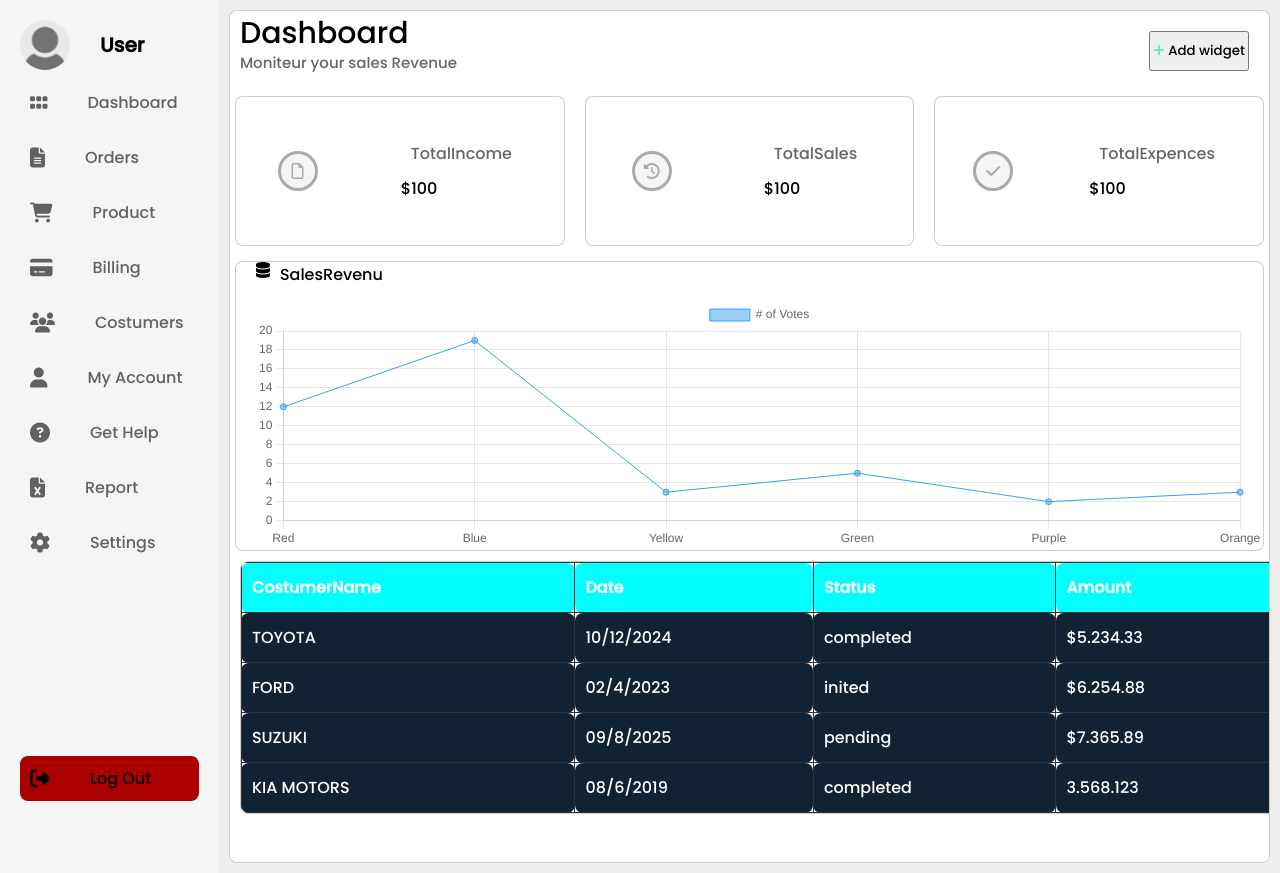
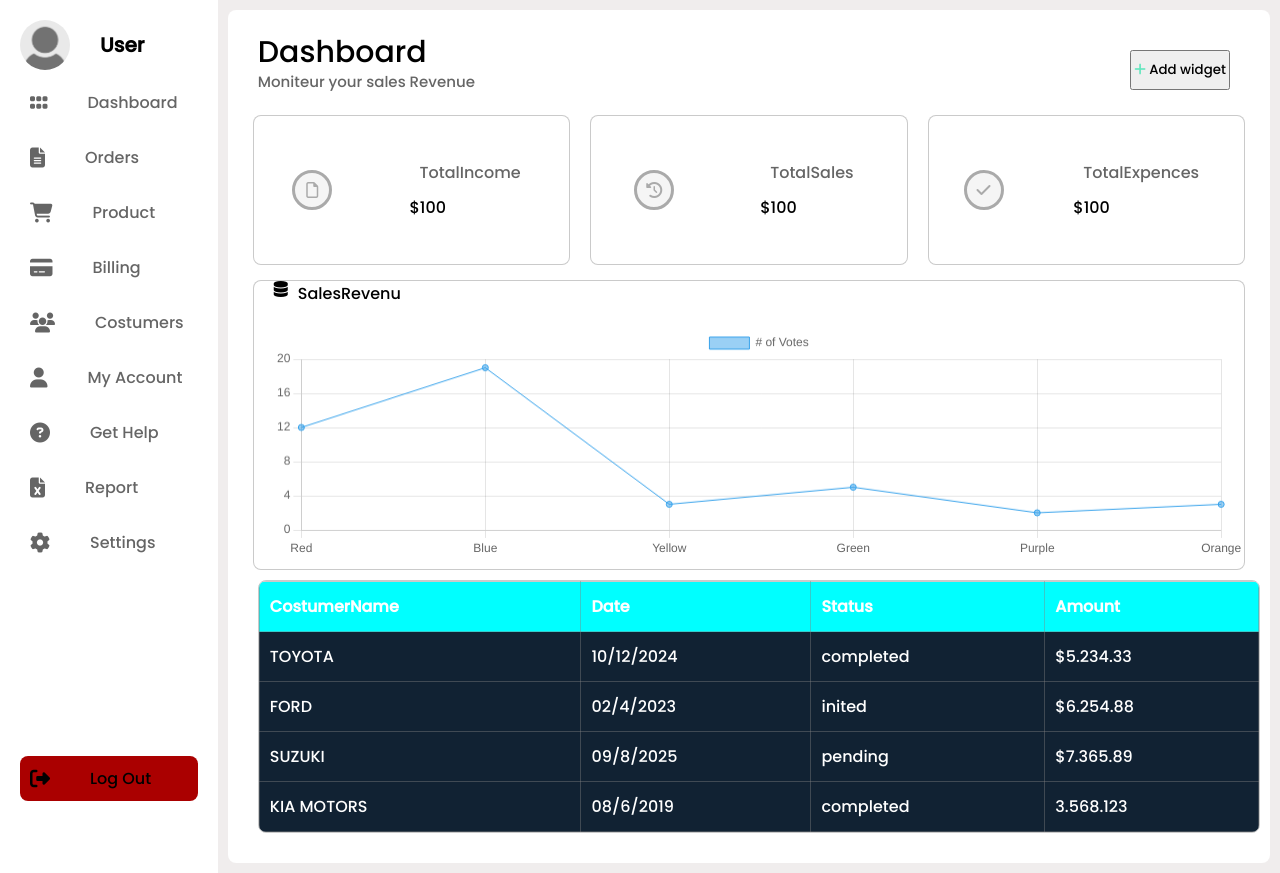
Before and after one commit to SDIKI20/PFE, a PHP site: page /home/Dashboard1.html in a window 1280 px wide. Run offline with PHP 8.4, Linux system fonts and the light colour scheme; some libraries are stand-ins or nearby versions.

Commit message:
empty-commit

```diff
--- a/home/Dashboard1.html
+++ b/home/Dashboard1.html
@@ -82,7 +82,7 @@
         </ul>
     </nav>
 
-    <main class="content">
+    <main class="dash-content">
         <div class="title">
             <div class="title-info">
                 <p>Dashboard</p>
@@ -124,7 +124,7 @@
 
             </div>
 
-            <div class="chartcontainer" style="width: 1500px; height:250px">
+            <div class="chartcontainer" style="width: 100%; height:80%">
                 <canvas id="myChart"></canvas>
             </div>
 
--- a/style/Dashboard1.css
+++ b/style/Dashboard1.css
@@ -1,11 +1,3 @@
-*{
-    padding: 0;
-    margin: 0;
-    font-family: cairo;
-}
-body{
-    background-color: #f5f5f5;
-}
 .img-box{
     width: 50px;
     height: 50px;
@@ -17,7 +9,7 @@ body{
 }
 
 .dashboard-menu{
-    background-color: #f5f5f5;
+    background-color: var(--container);
     width:260px;
     height: 100vh;
     padding: 20px;
@@ -74,11 +66,14 @@ ul li a i{
     font-size: 20px;
 
 }
-.content{
+
+.dash-content{
     width: 100%;
-    border: rgba(0, 0, 0, 0.2) solid 1px;
     border-radius: 8px;
     margin: 10px;
+    background-color: var(--container);
+    overflow-y: scroll;
+    padding: 20px;
 
 }
 .title-info{
@@ -114,7 +109,7 @@ ul li a i{
     justify-content: space-around;
     margin: 5px;
     color: black;
-    border: rgba(0, 0, 0, 0.2) solid 1px;
+    border: var(--border) solid 1px;
 }
 .data-info i{
     display: flex;
@@ -127,10 +122,9 @@ ul li a i{
     border-radius: 50%;
     color:#aaa;
 }
-.content .boxe{
+.dash-content .boxe{
     display: flex;
     background-color: white;
-    border: solid;
     height: 200px;
     border-radius: 8px;
     height: 290px;
@@ -139,13 +133,10 @@ ul li a i{
     margin: 5px;
     padding-left: 20px;
     color: black;
-    border: rgba(0, 0, 0, 0.2) solid 1px;
+    border: var(--border) solid 1px;
 
 }
-.content{
-    background-color: white;
-    overflow-y: scroll;
-}
+
 .table{
     width: 100%;
     overflow-x: auto;
@@ -161,22 +152,21 @@ table{
 td,th{
     padding: 10px;
     text-align: left;
-    border: 1px solid #333;
+    border: 1px solid var(--border);
     background-color: #123;
     height: 50px;
-    border-radius: 8px;
 }
 th{
 
     background-color: aqua;
 }
-.content .title-info .moniteur{
+.dash-content .title-info .moniteur{
     font-size: 15px;
     margin-top: 0;
     opacity: 60%;
 
 }
-.content .title {
+.dash-content .title {
     display: flex;
     justify-content: space-between;
 }
@@ -188,7 +178,7 @@ button{
 }
 
 .table{
-    border: rgba(0, 0, 0, 0.2) solid 1px;
+    border: var(--border) solid 1px;
     border-radius: 8px;
     margin: 10px;
     flex-wrap: wrap;
```
